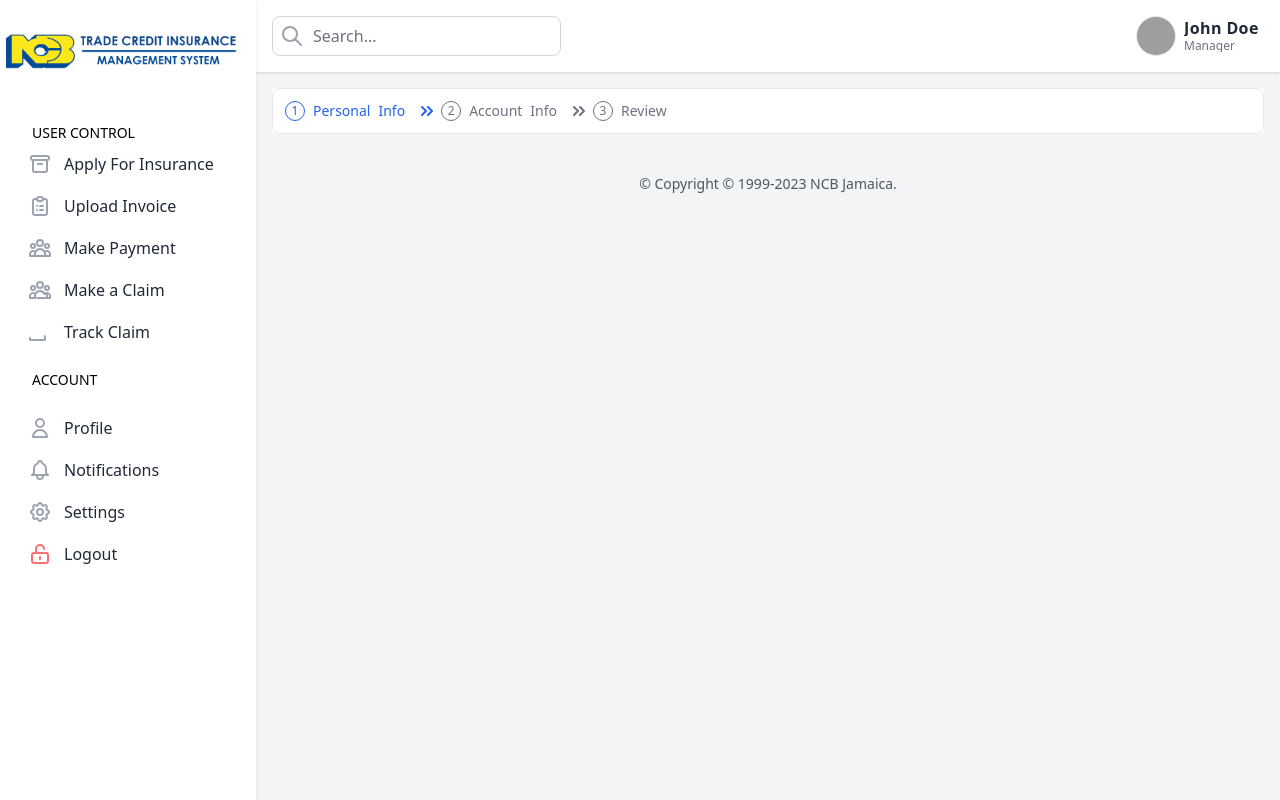
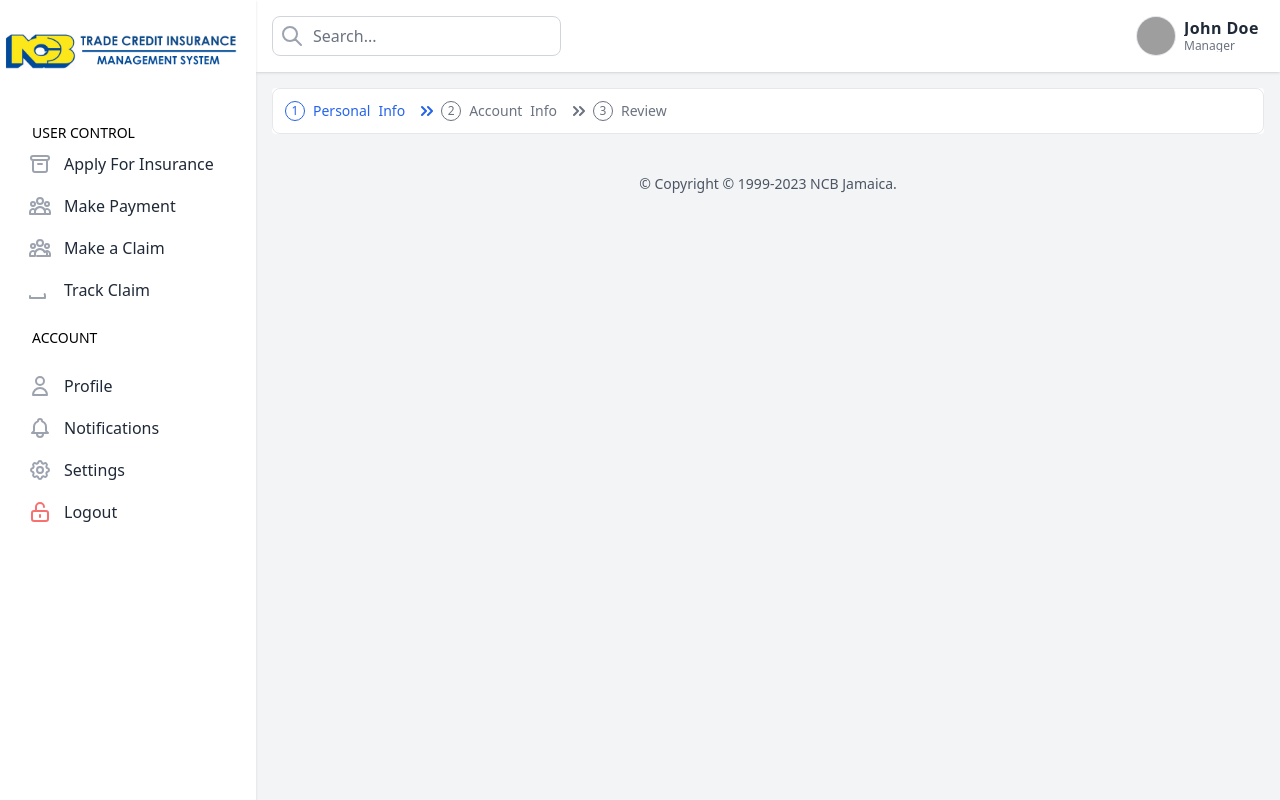
Before and after one commit to garbake/NCB-Innovation-Solution, a SvelteKit app: page /portal/track_claim in a window 1280 px wide. Built offline with nearby package versions, Linux system fonts and the light colour scheme; grey boxes are pictures that could not be loaded.

Commit message:
Added make claim

```diff
--- a/src/routes/(dashboard)/+layout.svelte
+++ b/src/routes/(dashboard)/+layout.svelte
@@ -53,32 +53,6 @@
                             </svg>
                         </span>
                         <span class="ml-3">Apply For Insurance</span>
-                    </a>
-                </li>
-
-                <li class="my-px">
-                    <a
-                        href="/portal/upload_invoice"
-                        class="flex flex-row items-center h-10 px-3 rounded-lg text-black-300 hover:bg-blue-800 hover:text-white"
-                    >
-                        <span
-                            class="flex items-center justify-center text-lg text-gray-400"
-                        >
-                            <svg
-                                fill="none"
-                                stroke-linecap="round"
-                                stroke-linejoin="round"
-                                stroke-width="2"
-                                viewBox="0 0 24 24"
-                                stroke="currentColor"
-                                class="h-6 w-6"
-                            >
-                                <path
-                                    d="M9 5H7a2 2 0 00-2 2v12a2 2 0 002 2h10a2 2 0 002-2V7a2 2 0 00-2-2h-2M9 5a2 2 0 002 2h2a2 2 0 002-2M9 5a2 2 0 012-2h2a2 2 0 012 2m-3 7h3m-3 4h3m-6-4h.01M9 16h.01"
-                                />
-                            </svg>
-                        </span>
-                        <span class="ml-3">Upload Invoice </span>
                     </a>
                 </li>
 
--- a/src/routes/(dashboard)/portal/+page.svelte
+++ b/src/routes/(dashboard)/portal/+page.svelte
@@ -47,7 +47,7 @@
             </h1>
 
             <p class="mt-4 max-w-lg sm:text-xl/relaxed">
-                <!-- Fill here-->
+                <!-- Fill herencb-->
             </p>
 
             <div
--- a/src/routes/(dashboard)/portal/make_claim/+page.svelte
+++ b/src/routes/(dashboard)/portal/make_claim/+page.svelte
@@ -0,0 +1,52 @@
+<form action="https://www.jncb.com/Business/Banking/Online-Banking">
+
+
+    <div class="  pr-40 flex flex-wrap"></div>
+
+        <div class="pt-5 pl-5 w-full md:w-1/3 px-3 mb-6 md:mb-0">
+            <label class="block uppercase tracking-wide text-gray-700 text-xs font-bold mb-2" for="grid-state">
+                Expiration Month
+            </label>
+            <div class="relative">
+                <select required class="block appearance-none w-full bg-gray-200 border border-gray-200 text-gray-700 py-3 px-4 pr-8 rounded leading-tight focus:outline-none focus:bg-white focus:border-gray-500" id="grid-state">
+                    <option value=''>Creditor</option>
+                    <option value='01'>Sigma Ltd</option>
+                    <option value='02'>Victory Bread</option>
+                    <option value='03'>Robert Foundation</option>
+                    <option value='04'>KNRS CO. LTD</option>
+                </select>
+            </div>
+
+            <label class=" pt-10 block font-extrabold uppercase tracking-wide text-gray-700 text-xs mb-2" for="grid-state">
+                We Will Require Somemore Information About This Claim
+            </label>
+
+            <label class="pt-4 block uppercase tracking-wide text-gray-700 text-xs font-bold mb-2" for="grid-state">
+                Please Enter Some Detials about the Non-payment Of The Claim
+            </label>
+
+            <textarea
+                    class="bg-gray-50 border border-gray-300 text-gray-900 text-sm rounded-lg focus:ring-blue-500 focus:border-blue-500 block w-full p-2.5 dark:bg-gray-700 dark:border-gray-600 dark:placeholder-gray-400 dark:text-white dark:focus:ring-blue-500 dark:focus:border-blue-500"
+                    placeholder="Description"
+                    required
+                />
+
+            <label class="pt-4 block uppercase tracking-wide text-gray-700 text-xs font-bold mb-2" for="grid-state">
+                Please Upload The Invoice Overdue
+            </label>
+
+            <div  class=" pl-50 pr-50 flex items-center justify-center w-full">
+                <label for="dropzone-file" class="flex flex-col items-center justify-center w-full h-64 border-2 border-gray-300 border-dashed rounded-lg cursor-pointer bg-gray-50 dark:hover:bg-bray-800 dark:bg-gray-700 hover:bg-gray-100 dark:border-gray-600 dark:hover:border-gray-500 dark:hover:bg-gray-600">
+                    <div class="flex flex-col items-center justify-center pt-5 pb-6">
+                        <svg class="w-8 h-8 mb-4 text-gray-500 dark:text-gray-400" aria-hidden="true" xmlns="http://www.w3.org/2000/svg" fill="none" viewBox="0 0 20 16">
+                            <path stroke="currentColor" stroke-linecap="round" stroke-linejoin="round" stroke-width="2" d="M13 13h3a3 3 0 0 0 0-6h-.025A5.56 5.56 0 0 0 16 6.5 5.5 5.5 0 0 0 5.207 5.021C5.137 5.017 5.071 5 5 5a4 4 0 0 0 0 8h2.167M10 15V6m0 0L8 8m2-2 2 2"/>
+                        </svg>
+                        <p class="mb-2 text-sm text-gray-500 dark:text-gray-400"><span class="font-semibold">Click to upload</span> or drag and drop</p>
+                        <p class="text-xs text-gray-500 dark:text-gray-400">SVG, PNG, JPG or GIF </p>
+                    </div>
+                    <input id="dropzone-file" type="file" class="hidden" />
+                </label>
+            </div>
+        </div>
+    </div>
+</form>
```
